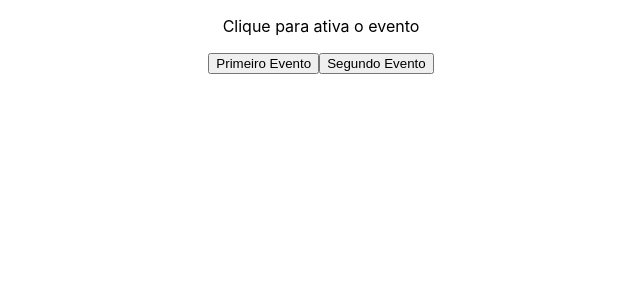
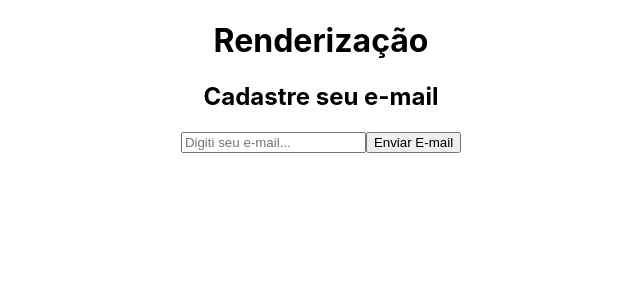
Before and after one commit to DevJofre/teste-react, a React (Create React App) app: page / in a window 1280 px wide. Shown: the top 300 px of the page, without its empty margins (319-959 px from the left). Built offline with nearby package versions, Linux system fonts and the light colour scheme.

Commit message:
Add renderização de Condicionais no email criando e deletando

```diff
--- a/src/App.js
+++ b/src/App.js
@@ -1,11 +1,11 @@
 import "./App.css";
-import Evento from "./components/Evento";
-import Form from "./components/Form";
+import Condicional from "./components/Condicional";
 
 function App() {
   return (
     <div className="App">
-      <Evento />
+      <h1>Renderização</h1>
+      <Condicional />
     </div>
   );
 }
--- /dev/null
+++ b/src/components/Condicional.js
@@ -0,0 +1,39 @@
+import { useState } from "react";
+
+function Condicional() {
+  const [email, setEmail] = useState();
+  const [userEmail, setUserEmail] = useState();
+
+  function enviarEmail(e) {
+    e.preventDefault();
+    setUserEmail(email);
+  }
+
+  function limparEmail() {
+    setUserEmail("");
+  }
+
+  return (
+    <div>
+      <h2>Cadastre seu e-mail</h2>
+      <form>
+        <input
+          type="email"
+          placeholder="Digiti seu e-mail..."
+          onChange={(e) => setEmail(e.target.value)}
+        />
+        <button type="submit" onClick={enviarEmail}>
+          Enviar E-mail
+        </button>
+        {userEmail && (
+          <div>
+            <p>O e-mail do usuário é: {userEmail}</p>
+            <button onClick={limparEmail}>Limpar E-mail</button>
+          </div>
+        )}
+      </form>
+    </div>
+  );
+}
+
+export default Condicional;
```
